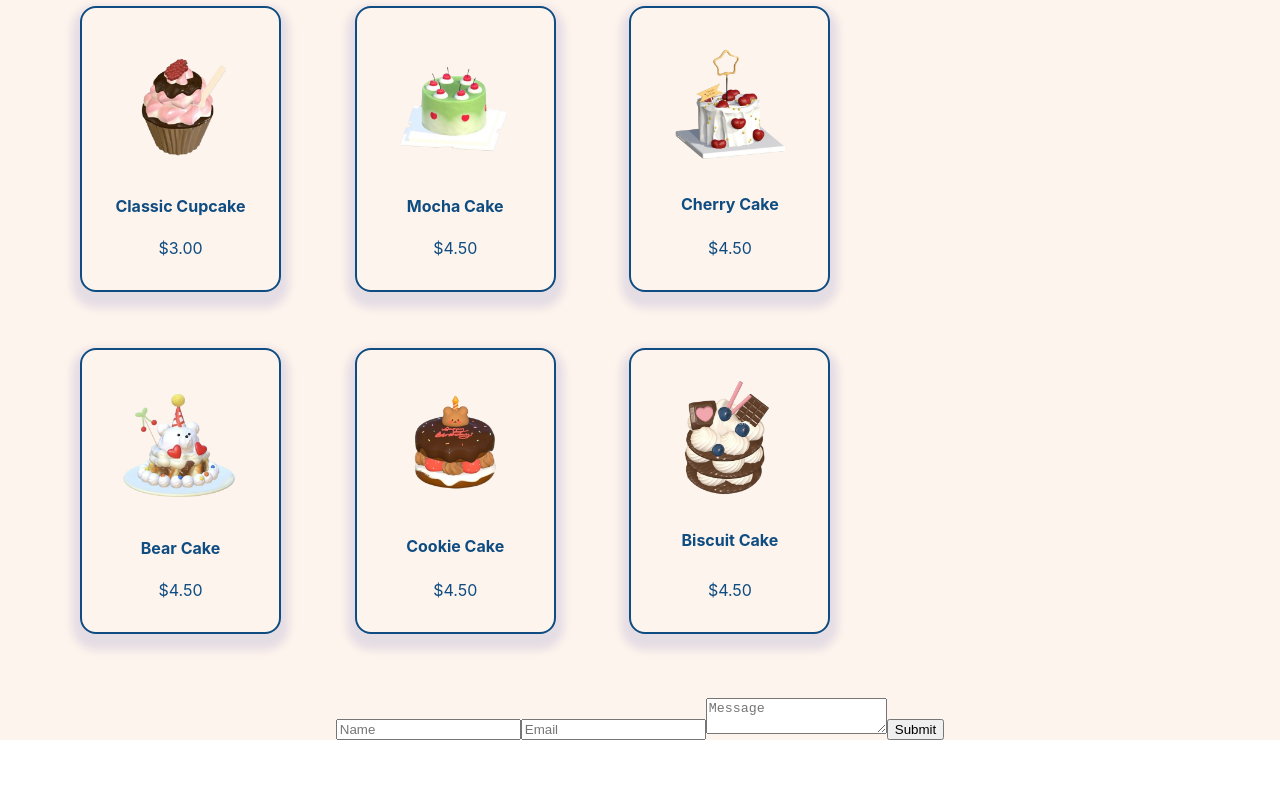
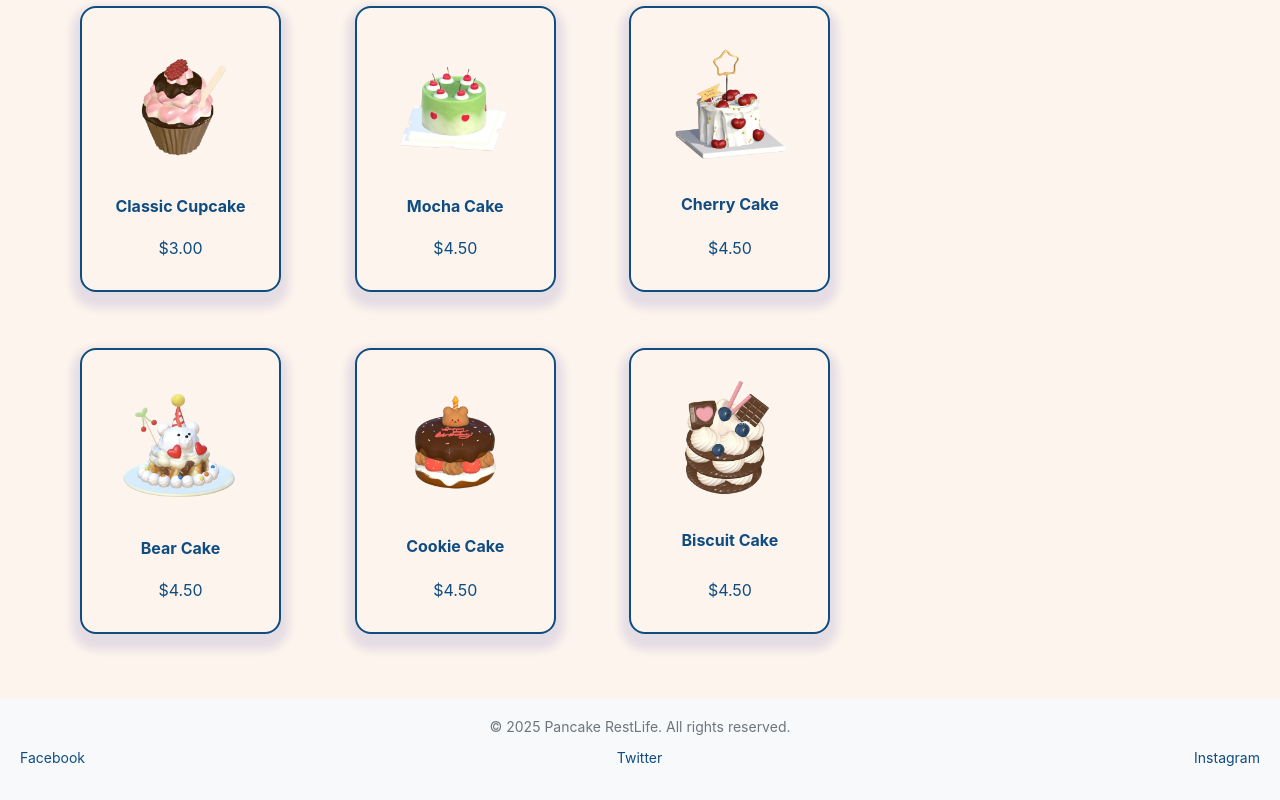
Before and after one commit to hibahdesu/MenuWebsite, a React (Create React App) app: page / in a window 1280 px wide. Shown: the part 2877-3677 px from the top of the page. Before the commit the page ends 3617 px from the top, so only its background shows below. Built offline with nearby package versions, Linux system fonts and the light colour scheme.

Commit message:
Add: the footer

```diff
--- a/src/App.jsx
+++ b/src/App.jsx
@@ -6,8 +6,8 @@ import Nav from './Nav';
 // import Title from './Title';
 import PostsAndSidemnu from './PostsAndSidemnu';
 import FilterButtons from './FilterButtons';
-import Form from './Form';
 import Hero from './Hero';
+import Footer from './Footer';
 
 function App() {
   return (
@@ -21,7 +21,7 @@ function App() {
       />
       <PostsAndSidemnu />
 
-      <Form />
+      <Footer />
     </div>
   );
 }
--- /dev/null
+++ b/src/Footer.css
@@ -0,0 +1,31 @@
+.footer {
+    background-color: #f8f9fa;
+    padding: 20px;
+    text-align: center;
+    font-size: 14px;
+    color: #6c757d;
+}
+.footer a {
+    color: #0F4C81;
+    text-decoration: none;
+}
+.footer a:hover {
+    text-decoration: underline;
+}
+.footer p {
+    margin: 0;
+}
+.footer .social-icons {
+    margin-top: 10px;
+}
+.footer .social-icons a {
+    margin: 0 10px;
+    color: #0F4C81;
+    font-size: 20px;
+}
+.footer .social-icons a:hover {
+    color: #ED833A;
+}
+.footer .social-icons i {
+    transition: color 0.3s ease;
+}
--- /dev/null
+++ b/src/Footer.jsx
@@ -0,0 +1,16 @@
+import './Footer.css';
+
+export default function Footer() {
+    return (
+        <footer className="footer">
+            <div className="footer-content">
+                <p>&copy; 2025 Pancake RestLife. All rights reserved.</p>
+                <ul className="social-links">
+                    <li><a href="https://www.facebook.com" target="_blank" rel="noopener noreferrer">Facebook</a></li>
+                    <li><a href="https://www.twitter.com" target="_blank" rel="noopener noreferrer">Twitter</a></li>
+                    <li><a href="https://www.instagram.com" target="_blank" rel="noopener noreferrer">Instagram</a></li>
+                </ul>
+            </div>
+        </footer>
+    );
+}
```
